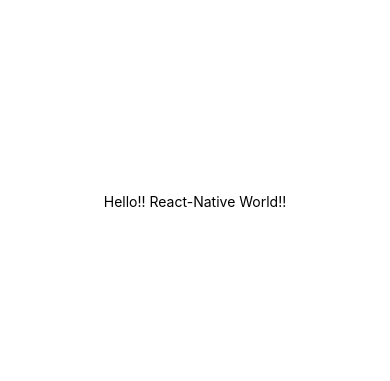
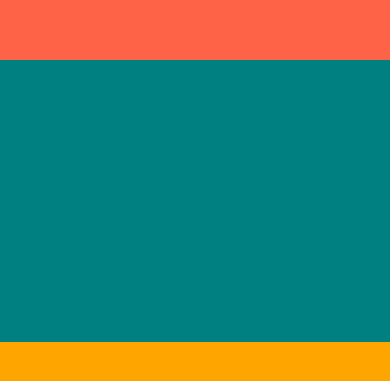
Before and after one commit to parkgeonwoong/Expo-ReactNative, a React Native app in the folder Weather/: screen / in a window 390 px wide. Shown: the part 221-602 px from the top of the page. Built offline with nearby package versions, Linux system fonts and the light colour scheme.

Commit message:
Layout System

```diff
--- a/Weather/App.js
+++ b/Weather/App.js
@@ -1,20 +1,14 @@
 import { StatusBar } from "expo-status-bar";
-import { StyleSheet, Text, View } from "react-native";
+import { StyleSheet, Text, View, ScrollView } from "react-native";
 
 export default function App() {
   return (
-    <View style={styles.container}>
-      <Text>Hello!! React-Native World!!</Text>
-      <StatusBar style="auto" />
+    <View style={{ flex: 1 }}>
+      <View style={{ flex: 1, backgroundColor: "tomato" }}></View>
+      <View style={{ flex: 1, backgroundColor: "teal" }}></View>
+      <View style={{ flex: 1, backgroundColor: "orange" }}></View>
     </View>
   );
 }
 
-const styles = StyleSheet.create({
-  container: {
-    flex: 1,
-    backgroundColor: "#fff",
-    alignItems: "center",
-    justifyContent: "center",
-  },
-});
+const styles = StyleSheet.create({});
```
